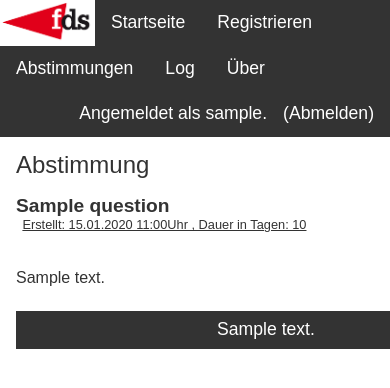
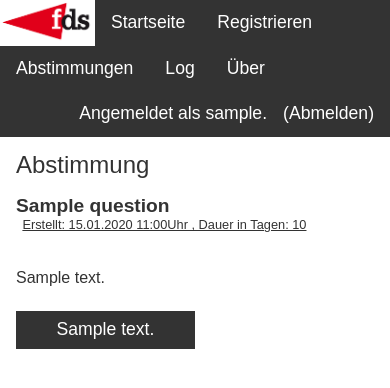
Before and after one commit to martindelius/votey, a Django app: page /votes/1/ in a window 390 px wide; the page is wider, and only the part inside the window is pictured. Shown: the top 388 px of that part. Run offline with Django 3.2, Linux system fonts and the light colour scheme; a user stored in the database is signed in; tables that the repository leaves empty hold one stand-in row (values such as "Sample post").

Commit message:
a bit more mobile

```diff
--- a/votes/static/votes/style.css
+++ b/votes/static/votes/style.css
@@ -58,65 +58,27 @@ a {
 
 // Media Queries
 
-/* Smartphones (portrait and landscape) ----------- */
-@media only screen and (min-device-width : 320px) and (max-device-width : 480px) {
-#content-wrapper { float: none; width:100% }
-h1 { font-size: 150% }
-h2 { font-size: 140% }
-h3 { font-size: 130% }
-body { font-size: 120% }
-}
-
-/* iPhone 6 */
-@media only screen
+i@media only screen
   and (min-device-width: 375px)
   and (max-device-width: 667px)
   and (-webkit-min-device-pixel-ratio: 2) {
-#content-wrapper { float: none; width:100% }
-h1 { font-size: 150% }
-h2 { font-size: 140% }
-h3 { font-size: 130% }
-body { font-size: 120% }
-}
-
-/* Smartphones (landscape) ----------- */
-@media only screen and (min-width : 321px) {
-/* Styles */
-}
-
-/* Smartphones (portrait) ----------- */
-@media only screen and (max-width : 320px) {
-/* Styles */
-}
-
-/* iPads (portrait and landscape) ----------- */
-@media only screen and (min-device-width : 768px) and (max-device-width : 1024px) {
-/* Styles */
-}
-
-/* iPads (landscape) ----------- */
-@media only screen and (min-device-width : 768px) and (max-device-width : 1024px) and (orientation : landscape) {
-/* Styles */
-}
-
-/* iPads (portrait) ----------- */
-@media only screen and (min-device-width : 768px) and (max-device-width : 1024px) and (orientation : portrait) {
-/* Styles */
+	.abstimmung { width: 100% }
+	min-width: 0px;
 }
 
 // Votey styles
 
-#user_menu {
+li.user_menu {
     	position: absolute;
 	right: 0px;
 }
 
-.menu {
+#menu {
     	width: 100%;
 	font-size: 110%;
 }
 
-.menu ul {
+#menu ul {
     	list-style-type: none;
     	margin: 0;
     	padding: 0;
@@ -124,19 +86,23 @@ body { font-size: 120% }
 	background-color: #333;
 }
 
-.menu ul li {
+#menu ul li {
 	float: left;
 }
 
-.menu ul li a {
-    	display: block;
+#menu ul li.user_menu {
+        float: right;
+}
+
+#menu ul li a {
     	color: white;
+	display: inline-table;
     	text-align: center;
     	padding: 14px 16px;
 	font-weight: normal;
 }
 
-li#user_menu {
+li.user_menu {
 	color: white;
 	text-align: center;
 	display: block;
@@ -145,17 +111,17 @@ li#user_menu {
 
 #user_menu a { display: inline-block }
 
-.menu ul li a:hover {
+#menu ul li a:hover {
     	background-color: #111;
 	color: #DF0029;
 }
 
-.menu ul li img {
+#menu ul li img {
 	height: 40px;
 	margin-top: 2px;
 }
 
-.menu ul li:first-child {
+#menu ul li:first-child {
 	background-color: #fff;
 }
 
@@ -236,8 +202,6 @@ li#user_menu {
 }
 
 .abstimmung {
-	width: 60%;
-	min-width: 500px;
 	margin: 0 auto;
 }
 
@@ -253,9 +217,9 @@ li#user_menu {
     	background:#333;
     	border:0 none;
     	cursor:pointer;
-	width: 100%;
+	width: 50%;
 	color: #fff;
-	margin: 5px 0;
+	margin: 5px auto;
     	font-size: 110%;
 	line-height: 2;
 }
--- a/votes/templates/base.html
+++ b/votes/templates/base.html
@@ -4,19 +4,21 @@
 <html>
     <link rel="stylesheet" type="text/css" href="{% static 'votes/style.css' %}" />
 
+    <meta name="viewport" content="width=device-width" />
     <head>
         <title>Online-Abstimmung zur fds-Akademie 2016</title>
     </head>
     <body>
-	<div class="menu">
+
+	<div id="menu">
 		<ul>
-			<li><img src="{% static 'votes/images/logo.png' %}" /></li>
+		<li><img src="{% static 'votes/images/logo.png' %}" /></li>
 		<li><a href="{% url 'home' %}">Startseite</a></li>
 		<li><a href="{% url 'votes:register' %}">Registrieren</a></li>
 		<li><a href="{% url 'votes:index' %}">Abstimmungen</a></li>
 		<li><a href="{% url 'votes:log' %}">Log</a></li>
 		<li><a href="{% url 'votes:ueber' %}">Über</a></li>
-		<li id="user_menu">
+		<li class="user_menu">
 			{% if user.is_authenticated %}
 				<span>Angemeldet als {{ user.username }}.<a href="{% url 'logout' %}"> (Abmelden)</a><span>
 			{% else %}
@@ -25,7 +27,8 @@
 		</li>
 		</ul>
 	</div>
-       	<div id="content-wrapper">
+
+	<div id="content-wrapper">
         	{% block content %}{% endblock %}
  	</div>
     </body>
```
